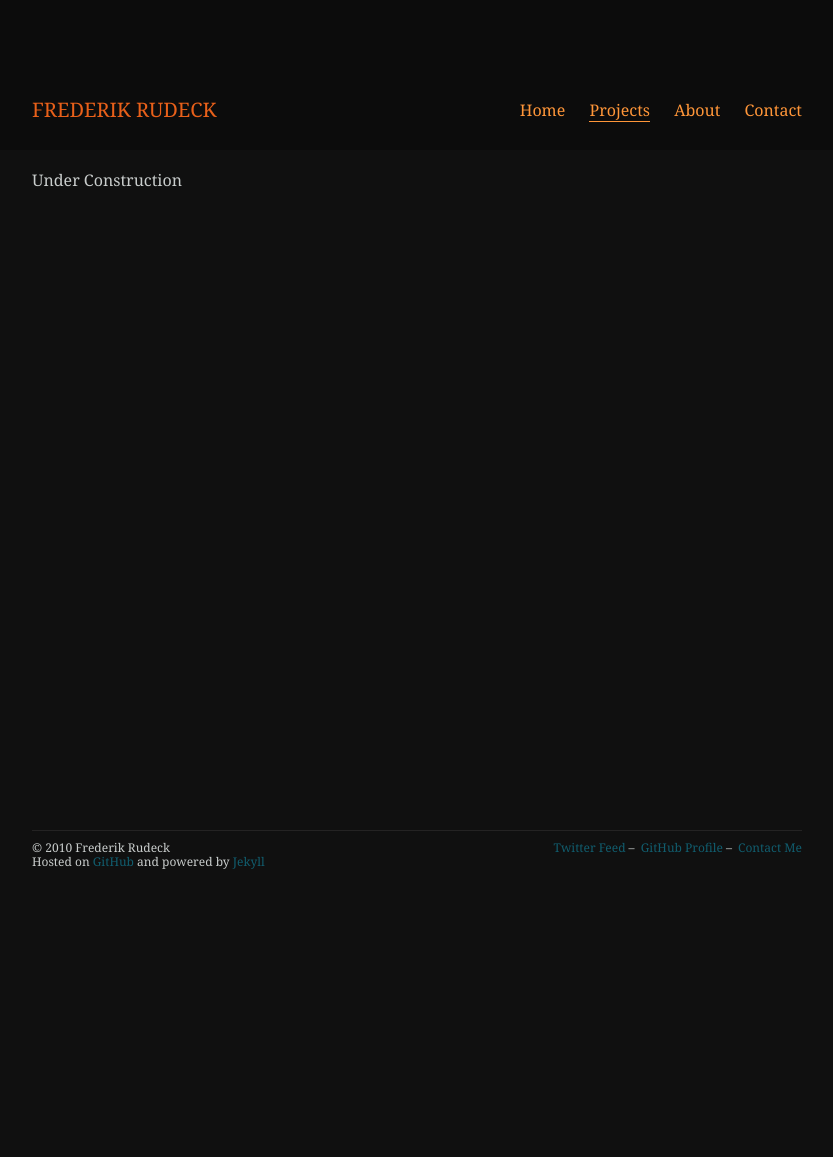
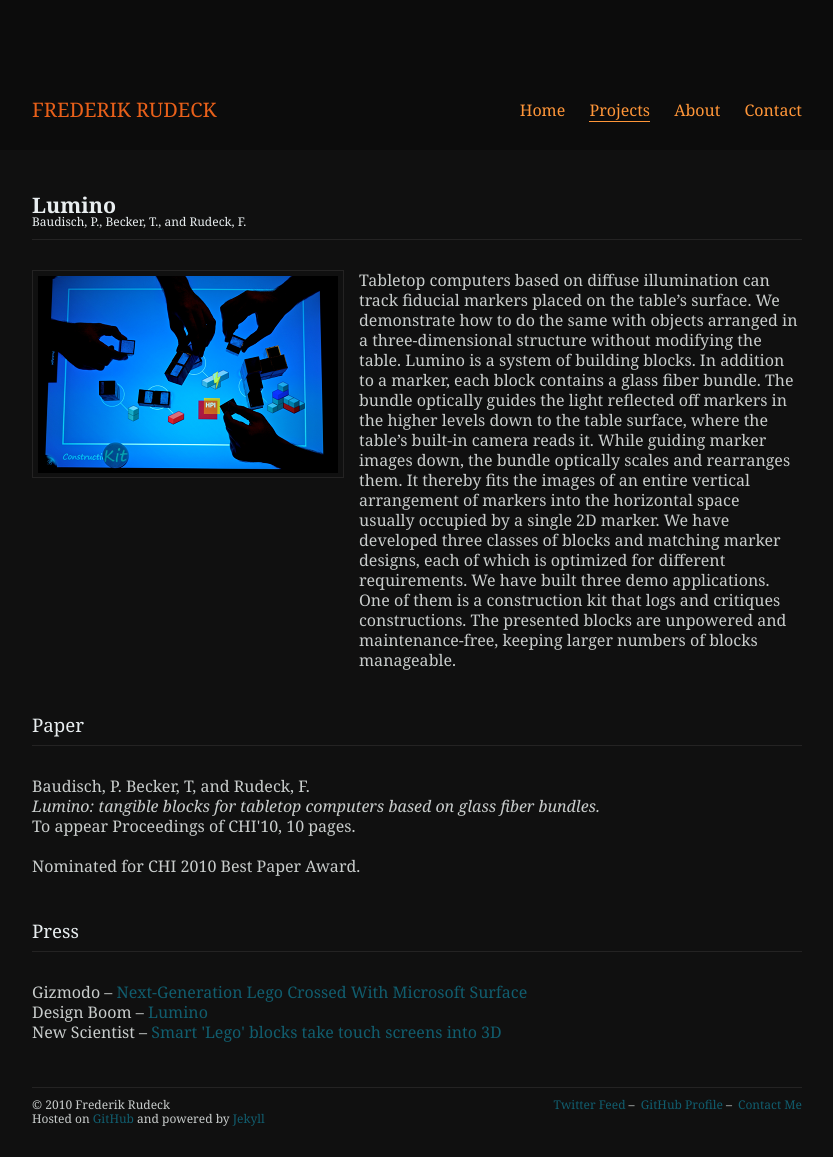
Before and after one commit to polym0rph/polym0rph.github.com, a Jekyll site: the page built from _posts/2009-12-11-lumino.html, in a window 1280 px wide. Shown: the whole page, without its empty margins (223-1056 px from the left). Built offline with Jekyll 4.4.1, drawn with Linux system fonts in a browser that asks for light colours; Markdown is read by kramdown in place of the engine named in the settings; before the commit the page ends 900 px from its top, so only the background shows below that.

Commit message:
filled lumino project page with basic content

```diff
--- a/_posts/2009-12-11-lumino.html
+++ b/_posts/2009-12-11-lumino.html
@@ -9,7 +9,29 @@ categories: [master]
 name: Lumino
 member: Baudisch, P., Becker, T., and Rudeck, F.
 image: lumino.png
-abstract: Tabletop computers based on diffuse illumination can track fiducial markers placed on the table’s surface. We demonstrate how to do the same with objects arranged in a three-dimensional structure without modifying the table. Lumino is a system of building blocks. In addition to a marker, each block contains a glass fiber bundle. The bundle optically guides the light reflected off markers in the higher levels down to the table surface, where the table’s built-in camera reads it. While guiding marker images down, the bundle optically scales and rearranges them. It thereby fits the images of an entire vertical arrangement of markers into the horizontal space usually occupied by a single 2D marker. We have developed three classes of blocks and matching marker designs, each of which is optimized for different requirements. We have built three demo applications. One of them is a construction kit that logs and critiques constructions. The presented blocks are unpowered and maintenance-free, keeping larger numbers of blocks manageable.
+abstract: Tabletop computers based on diffuse illumination can track fiducial markers placed on the table’s surface. We demonstrate how to do the same with objects arranged in a three-dimensional structure without modifying the table. Lumino is a system of building blocks. In addition to a marker, each block contains a glass fiber bundle. The bundle optically guides the light reflected off markers in the higher levels down to the table surface, where the table’s built-in camera reads it. While guiding marker images down, the bundle optically scales and rearranges them. It thereby fits the images of an entire vertical arrangement of markers into the horizontal space usually occupied by a single 2D marker.
 ---
 
-<p>Under Construction</p>
+<div class="project">
+	<div class="project_header_underlined">
+		<h2>{{ page.name }}</h2>
+		<p class="project_member_span">{{ page.member }}</p>
+	</div>
+	<div class="image_left">
+		<img src="/images/{{ page.image }}"/>
+	</div>
+	<div class="abstract">
+		<span>{{ page.abstract }} We have developed three classes of blocks and matching marker designs, each of which is optimized for different requirements. We have built three demo applications. One of them is a construction kit that logs and critiques constructions. The presented blocks are unpowered and maintenance-free, keeping larger numbers of blocks manageable.</span>
+	</div>
+</div>
+
+<p class="header_underlined">Paper</p>
+<div class="subpage_content">
+	<p>Baudisch, P. Becker, T, and Rudeck, F.<span class="publication_title">Lumino: tangible blocks for tabletop computers based on glass fiber bundles.</span>To appear Proceedings of CHI'10, 10 pages.</p>
+	<p>Nominated for CHI 2010 Best Paper Award.</p>
+</div>
+
+<p class="header_underlined">Press</p>
+<div class="subpage_content">
+	<p>Gizmodo – <a href="http://gizmodo.com/5421983/lumino-project-next+generation-lego-crossed-with-microsoft-surface">Next-Generation Lego Crossed With Microsoft Surface</a><br/>Design Boom – <a href="http://www.designboom.com/weblog/cat/16/view/8404/lumino.html">Lumino</a><br/>New Scientist – <a href="http://www.newscientist.com/article/dn17919-smart-lego-blocks-take-touch-screens-into-3d.html">Smart 'Lego' blocks take touch screens into 3D</a></p>
+</div>
--- a/css/style.css
+++ b/css/style.css
@@ -129,31 +129,6 @@ p {
   text-decoration: none;
 }
 
-.project {
-  margin-top: 30px;
-  overflow: hidden;
-}
-
-.project_member {
-  color: rgb(233,238,240);
-  font-size: 9pt;
-  line-height: 14px;
-  margin-bottom: 20px;
-  margin-top: 0px;
-}
-
-.image_left{
-  border: 1px solid rgb(36,35,35);
-  float: left;
-  margin-right: 15px;
-  padding: 5px 5px 0px 5px;
-}
-
-.abstract {
-  float: left;
-  width: 440px;
-}
-
 .header_underlined {
   border-bottom: 1px solid rgb(36,35,35);
   color: rgb(233,238,240);
@@ -205,6 +180,56 @@ p {
   float: left;
   margin: 0px 0px 20px 20px;
   width: 630px;
+}
+
+/*
+ *  Content - Projects
+ */
+
+.project {
+  margin-top: 30px;
+  overflow: hidden;
+}
+
+.project_member {
+  color: rgb(233,238,240);
+  font-size: 9pt;
+  line-height: 14px;
+  margin-bottom: 20px;
+  margin-top: 0px;
+}
+
+.project_member_span {
+  color: rgb(233,238,240);
+  font-size: 9pt;
+  line-height: 14px;
+  margin-top: 0px;
+}
+
+.project_header_underlined {
+  border-bottom: 1px solid rgb(36,35,35);
+  color: rgb(233,238,240);
+  font-size: 14pt;
+  margin: 15px 0px 30px 0px;
+  padding-bottom: 10px;
+}
+
+
+.image_left{
+  border: 1px solid rgb(36,35,35);
+  float: left;
+  margin-right: 15px;
+  padding: 5px 5px 0px 5px;
+}
+
+.abstract {
+  float: left;
+  width: 440px;
+}
+
+.publication_title {
+  display: block;
+  font-style: italic;
 }
 
 /*
```
